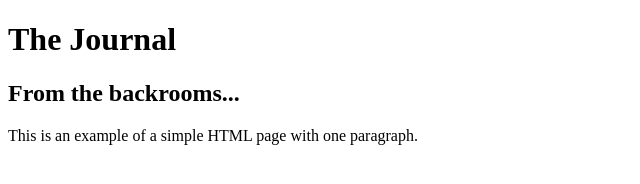
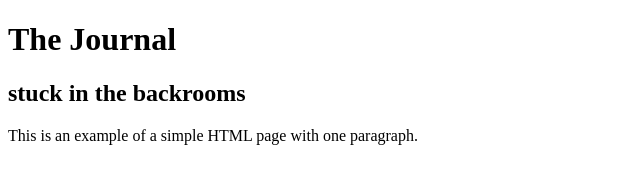
Before and after one commit to summerboy123123/the-journal, a plain HTML site: page index.html in a window 1280 px wide. Shown: the full height of the page, 0-640 px from the left. Drawn offline with Linux system fonts and the light colour scheme.

Commit message:
Update index.html

```diff
--- a/index.html
+++ b/index.html
@@ -5,7 +5,7 @@
     </head>
     <body>
         <h1>The Journal</h1>
-        <h2>From the backrooms...</h2>
+        <h2>stuck in the backrooms</h2>
         <p>This is an example of a simple HTML page with one paragraph.</p>
     </body>
 </html>
```
